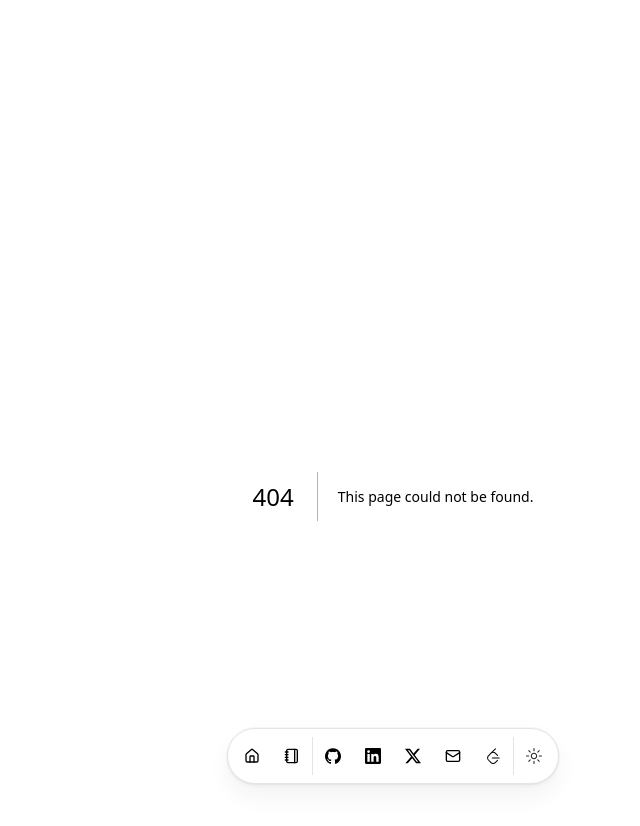
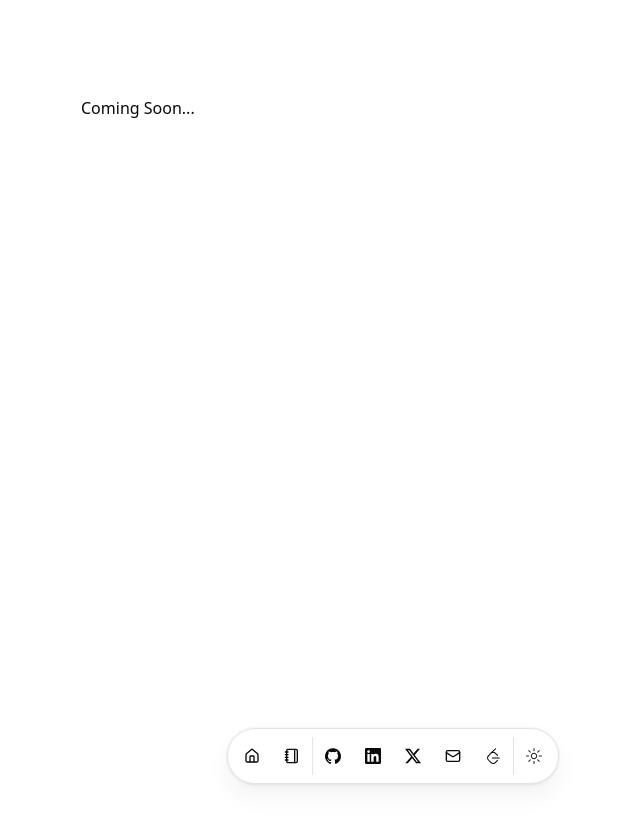
Before and after one commit to iamvishnuk/portfolio, a Next.js app: page /blog in a window 1280 px wide. Before the commit this address had no page. Shown: the top 826 px of the page, without its empty margins (247-887 px from the left). After the commit the page ends 800 px from the top, so only its background shows below. Built offline with nearby package versions, Linux system fonts and the light colour scheme.

Commit message:
fixed dark mode toogle issue

```diff
--- /dev/null
+++ b/app/blog/page.tsx
@@ -0,0 +1,7 @@
+import React from 'react';
+
+const BlogPage = () => {
+  return <div>Coming Soon...</div>;
+};
+
+export default BlogPage;
--- a/app/layout.tsx
+++ b/app/layout.tsx
@@ -69,7 +69,11 @@ export default function RootLayout({
           geistMono.variable
         )}
       >
-        <ThemeProvider>
+        <ThemeProvider
+          attribute='class'
+          defaultTheme='system'
+          enableSystem
+        >
           <TooltipProvider delayDuration={0}>
             {children}
             <Navbar />
--- a/app/page.tsx
+++ b/app/page.tsx
@@ -152,6 +152,7 @@ export default function Home() {
                   image={project.image}
                   video={project.video}
                   links={project.links}
+                  projectFor={project.projectFor}
                 />
               </BlurFade>
             ))}
--- a/components/icons.tsx
+++ b/components/icons.tsx
@@ -259,7 +259,10 @@ export const Icons = {
       viewBox='0 0 16 16'
       {...props}
     >
-      <path d='M 10.447266 0.265625 A 0.50005 0.50005 0 0 0 10.103516 0.41796875 L 5.65625 4.8671875 L 3.0957031 7.4257812 A 0.50005 0.50005 0 0 0 2.9785156 7.6035156 C 1.769869 8.9739016 1.7865696 11.063913 3.0957031 12.373047 L 5.65625 14.933594 C 7.0176322 16.294976 9.242133 16.294976 10.603516 14.933594 L 12.853516 12.683594 A 0.50063809 0.50063809 0 1 0 12.144531 11.976562 L 9.8945312 14.226562 C 8.9159134 15.20518 7.3418991 15.20518 6.3632812 14.226562 L 3.8027344 11.666016 C 2.8241166 10.687398 2.8241166 9.1114303 3.8027344 8.1328125 L 6.3632812 5.5742188 C 7.3418991 4.5956009 8.9159135 4.5956009 9.8945312 5.5742188 L 12.144531 7.8242188 A 0.50063784 0.50063784 0 1 0 12.853516 7.1171875 L 10.603516 4.8671875 C 9.9106907 4.174363 8.9943718 3.8431189 8.0820312 3.8554688 L 10.8125 1.125 A 0.50005 0.50005 0 0 0 10.447266 0.265625 z M 7.328125 9.4003906 A 0.50005 0.50005 0 1 0 7.328125 10.400391 L 14.228516 10.400391 A 0.50005 0.50005 0 1 0 14.228516 9.4003906 L 7.328125 9.4003906 z'></path>
+      <path
+        className='fill-black dark:fill-white'
+        d='M 10.447266 0.265625 A 0.50005 0.50005 0 0 0 10.103516 0.41796875 L 5.65625 4.8671875 L 3.0957031 7.4257812 A 0.50005 0.50005 0 0 0 2.9785156 7.6035156 C 1.769869 8.9739016 1.7865696 11.063913 3.0957031 12.373047 L 5.65625 14.933594 C 7.0176322 16.294976 9.242133 16.294976 10.603516 14.933594 L 12.853516 12.683594 A 0.50063809 0.50063809 0 1 0 12.144531 11.976562 L 9.8945312 14.226562 C 8.9159134 15.20518 7.3418991 15.20518 6.3632812 14.226562 L 3.8027344 11.666016 C 2.8241166 10.687398 2.8241166 9.1114303 3.8027344 8.1328125 L 6.3632812 5.5742188 C 7.3418991 4.5956009 8.9159135 4.5956009 9.8945312 5.5742188 L 12.144531 7.8242188 A 0.50063784 0.50063784 0 1 0 12.853516 7.1171875 L 10.603516 4.8671875 C 9.9106907 4.174363 8.9943718 3.8431189 8.0820312 3.8554688 L 10.8125 1.125 A 0.50005 0.50005 0 0 0 10.447266 0.265625 z M 7.328125 9.4003906 A 0.50005 0.50005 0 1 0 7.328125 10.400391 L 14.228516 10.400391 A 0.50005 0.50005 0 1 0 14.228516 9.4003906 L 7.328125 9.4003906 z'
+      ></path>
     </svg>
   )
 };
--- a/components/project-card.tsx
+++ b/components/project-card.tsx
@@ -26,6 +26,7 @@ interface Props {
     href: string;
   }[];
   className?: string;
+  projectFor?: string;
 }
 
 export function ProjectCard({
@@ -38,7 +39,8 @@ export function ProjectCard({
   image,
   video,
   links,
-  className
+  className,
+  projectFor
 }: Props) {
   return (
     <Card
@@ -72,12 +74,15 @@ export function ProjectCard({
       </Link>
       <CardHeader className='px-2'>
         <div className='space-y-1'>
-          <CardTitle className='mt-1 text-base'>{title}</CardTitle>
+          <CardTitle className='mt-1 text-base font-bold'>
+            {title}{' '}
+            {projectFor && <span className='text-xs'>({projectFor})</span>}
+          </CardTitle>
           <time className='font-sans text-xs'>{dates}</time>
           <div className='hidden font-sans text-xs underline print:visible'>
             {link?.replace('https://', '').replace('www.', '').replace('/', '')}
           </div>
-          <Markdown className='prose dark:prose-invert max-w-full text-pretty font-sans text-xs text-muted-foreground'>
+          <Markdown className='prose max-w-full text-pretty font-sans text-xs text-muted-foreground dark:prose-invert'>
             {description}
           </Markdown>
         </div>
--- a/data/resume.tsx
+++ b/data/resume.tsx
@@ -106,6 +106,7 @@ export const DATA = {
   projects: [
     {
       title: 'Giftoora',
+      projectFor: 'Freelance',
       href: 'https://www.giftoora.com',
       dates: 'Nov 2024 - Jan 2025',
       active: false,
--- a/tailwind.config.ts
+++ b/tailwind.config.ts
@@ -1,7 +1,7 @@
 import type { Config } from 'tailwindcss';
 
 export default {
-  darkMode: ['class'],
+  darkMode: 'class',
   content: [
     './pages/**/*.{js,ts,jsx,tsx,mdx}',
     './components/**/*.{js,ts,jsx,tsx,mdx}',
```
